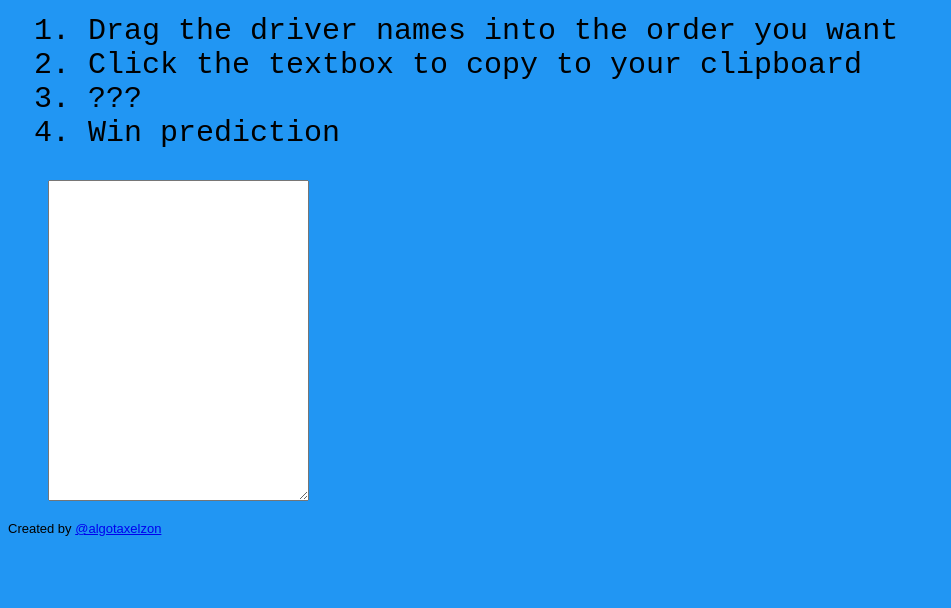
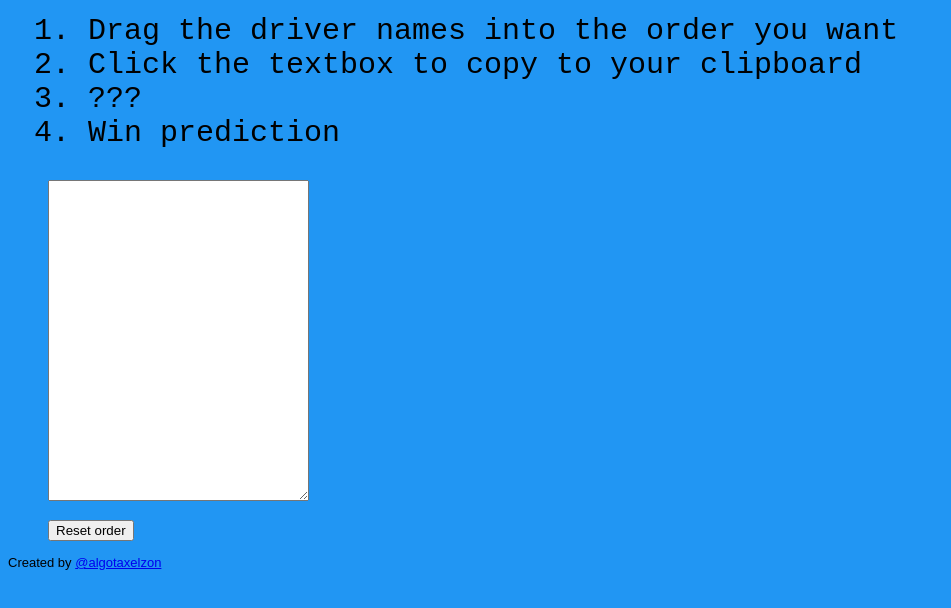
Before and after one commit to AlgotAxelzon/f1-prediction-to-text, a plain HTML site: page index.html in a window 1280 px wide. Shown: the part 104-712 px from the top of the page, without its empty margins (0-951 px from the left). Drawn offline with Linux system fonts and the light colour scheme; no server answers.

Commit message:
Added reset button

```diff
--- a/index.html
+++ b/index.html
@@ -20,6 +20,8 @@
 				<li>Win prediction</li>
 			</ol>
 			<textarea onclick="copyToClipboard()" readonly="readonly" id="raw_text" rows="21" cols="30"></textarea>
+			<br>
+			<button onclick="resetOrder()">Reset order</button>
 		</div>
 
 	</div>
--- a/script.js
+++ b/script.js
@@ -13,7 +13,6 @@ fetch('http://test.axelzon.com/data/lastResults.json')
     base = data.drivers;
     randomized = data.drivers;
     array = data.drivers.slice();
-
     renderItems(src_data.drivers);
   });
 
@@ -106,3 +105,18 @@ function copyToClipboard() {
   raw_text.select();
   document.execCommand("copy");
 }
+
+
+function resetOrder() {
+
+  base.sort(function(a, b) {
+    var keyA = parseInt(a.grid.position),
+      keyB = parseInt(b.grid.position);
+    if (keyA < keyB) return -1;
+    if (keyA > keyB) return 1;
+    return 0;
+  });
+
+  randomized = base;
+  renderItems(base);
+}
```
